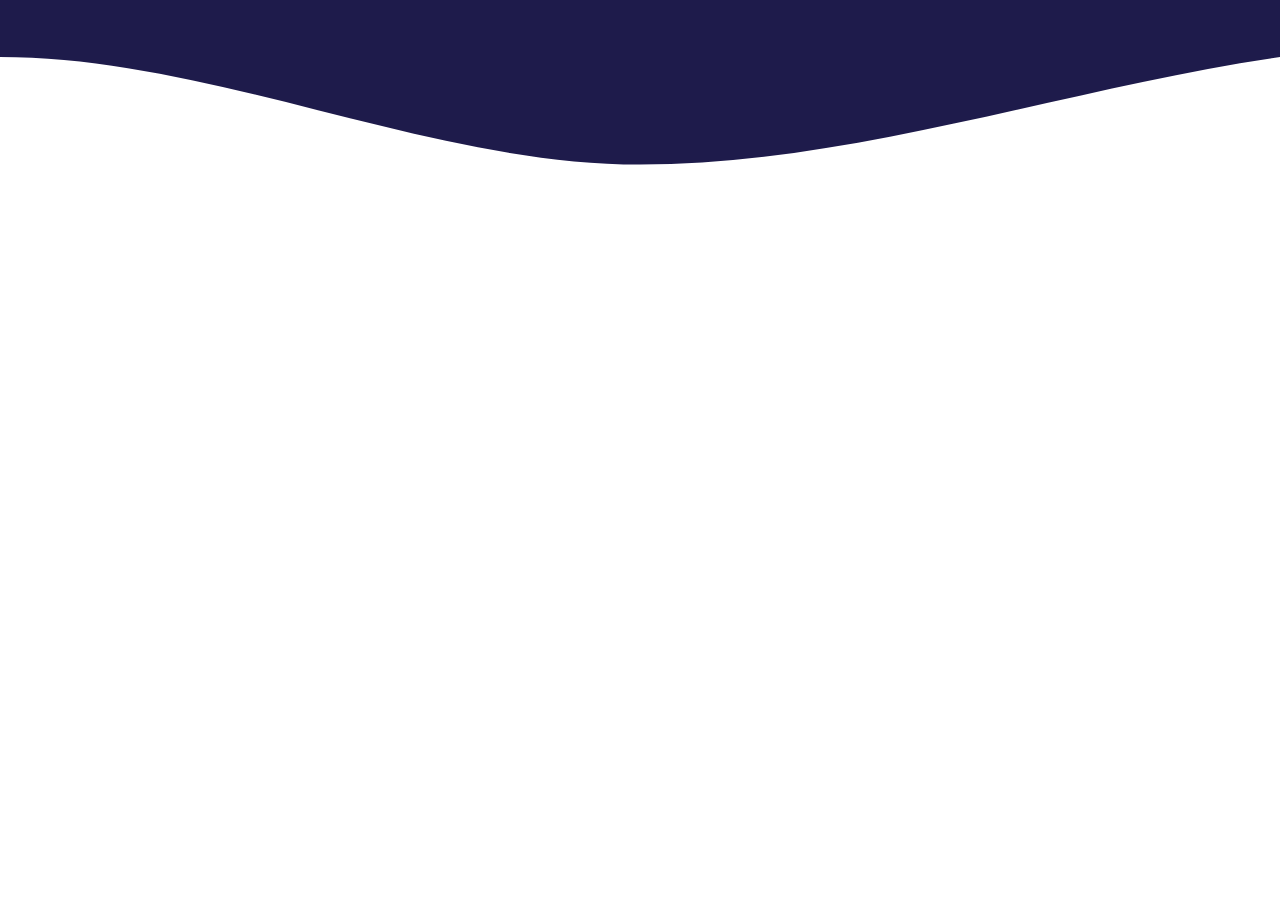
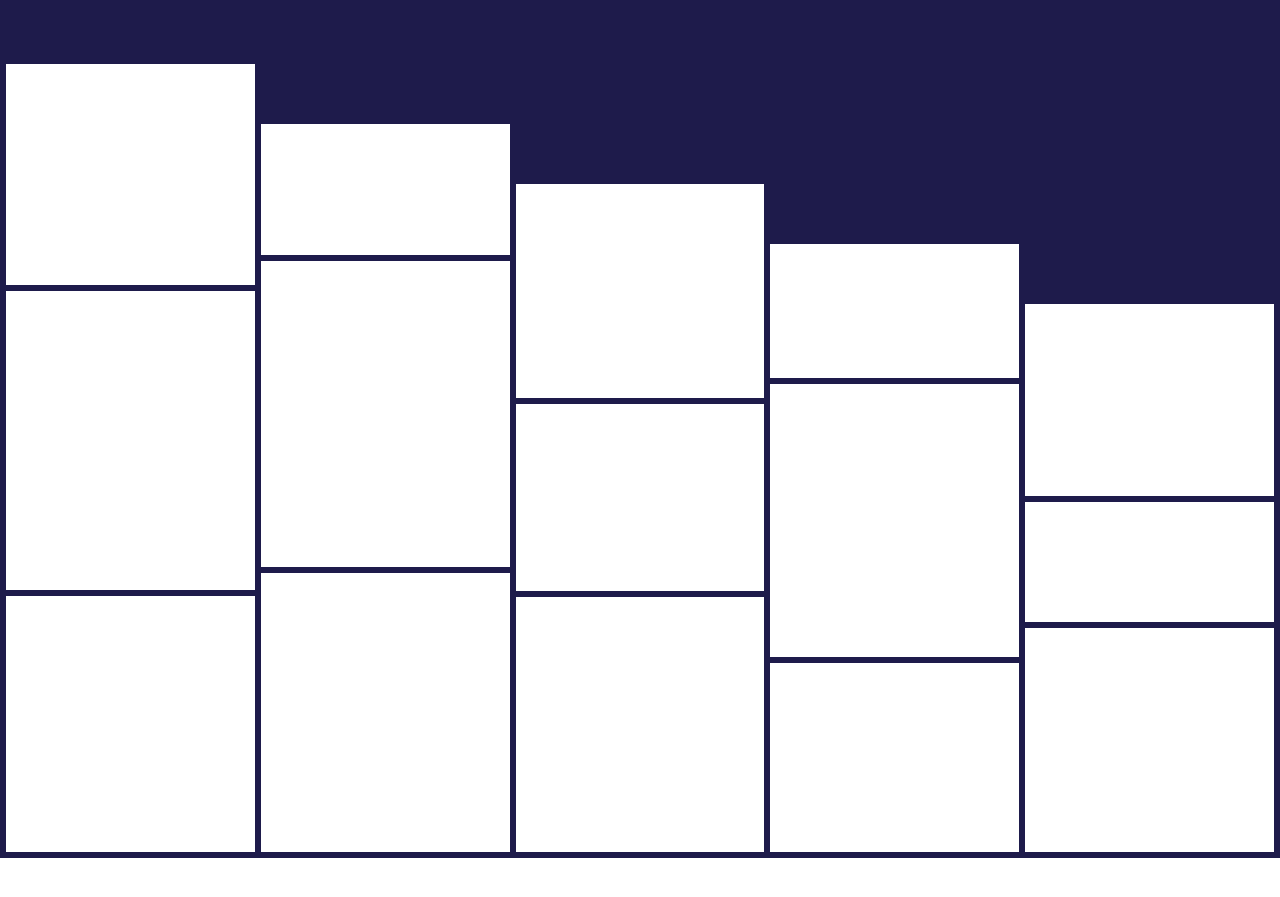
Before and after one commit to MONOKRONE/epic-landing, a Next.js app: page / in a window 1280 px wide. Shown: the part 7604-8501 px from the top of the page. Built offline with nearby package versions, Linux system fonts and the light colour scheme.

Commit message:
Revert "feat: replace masonry grid zoom with elegant curved wave transition"
This reverts commit bf6002e4592593869b06f3313d6bd9125dbefa94.

```diff
--- a/components/PartnerGrid.tsx
+++ b/components/PartnerGrid.tsx
@@ -1,6 +1,57 @@
 "use client";
 
+import { useRef, useEffect } from "react";
+import gsap from "gsap";
+import { ScrollTrigger } from "gsap/ScrollTrigger";
+gsap.registerPlugin(ScrollTrigger);
+
 export default function PartnerGrid() {
+  const gridWrapperRef = useRef<HTMLDivElement>(null);
+  const gridRef = useRef<HTMLDivElement>(null);
+  const whiteOverlayRef = useRef<HTMLDivElement>(null);
+
+  useEffect(() => {
+    const gridWrapper = gridWrapperRef.current;
+    const grid = gridRef.current;
+    const whiteOverlay = whiteOverlayRef.current;
+    if (!gridWrapper || !grid || !whiteOverlay) return;
+
+    const ctx = gsap.context(() => {
+      // Tween 1: Zoom
+      gsap.fromTo(
+        grid,
+        { scale: 1 },
+        {
+          scale: 20,
+          ease: "none",
+          scrollTrigger: {
+            trigger: gridWrapper,
+            start: "top top",
+            end: "bottom top",
+            scrub: 1.5,
+          },
+        }
+      );
+
+      // Tween 2: White overlay
+      gsap.fromTo(
+        whiteOverlay,
+        { opacity: 0 },
+        {
+          opacity: 1,
+          scrollTrigger: {
+            trigger: gridWrapper,
+            start: "70% top",
+            end: "85% top",
+            scrub: 1,
+          },
+        }
+      );
+    }, gridWrapper);
+
+    return () => ctx.revert();
+  }, []);
+
   const logos = [
     { src: "/svg/static_svg_logo-uber.svg", alt: "Uber" },
     { src: "/svg/static_svg_logo-square.svg", alt: "Square" },
@@ -90,20 +141,110 @@
         </div>
       </div>
 
-      {/* PART 2: Curved wave transition — navy to white */}
-      <div style={{ background: "white" }}>
-        <svg
-          viewBox="0 0 1440 200"
-          preserveAspectRatio="none"
-          className="w-full block"
-          style={{ height: "clamp(80px, 12vw, 200px)", marginTop: -1 }}
-          xmlns="http://www.w3.org/2000/svg"
+      {/* PART 2: Grid + Zoom — sticky with scroll animation */}
+      <div ref={gridWrapperRef} className="h-[180vh] lg:h-[300vh]">
+        <div
+          className="sticky top-0 h-screen w-full overflow-hidden"
+          style={{ background: "#1e1b4b" }}
         >
-          <path
-            d="M0,0 C240,0 480,140 720,140 C960,140 1200,40 1440,0 L1440,0 L0,0 Z"
-            fill="#1e1b4b"
+          {/* Masonry grid */}
+          <div
+            ref={gridRef}
+            style={{
+              position: "absolute",
+              inset: 0,
+              display: "flex",
+              gap: 6,
+              padding: 6,
+              background: "#1e1b4b",
+              transformOrigin: "55% 75%",
+              willChange: "transform",
+            }}
+          >
+            {/* Column 1 */}
+            <div
+              style={{
+                flex: 1,
+                display: "flex",
+                flexDirection: "column",
+                gap: 6,
+                paddingTop: 0,
+              }}
+            >
+              <div style={{ background: "white", flex: "0 0 28%" }} />
+              <div style={{ background: "white", flex: "0 0 38%" }} />
+              <div style={{ background: "white", flex: 1 }} />
+            </div>
+            {/* Column 2 */}
+            <div
+              style={{
+                flex: 1,
+                display: "flex",
+                flexDirection: "column",
+                gap: 6,
+                paddingTop: 60,
+              }}
+            >
+              <div style={{ background: "white", flex: "0 0 18%" }} />
+              <div style={{ background: "white", flex: "0 0 42%" }} />
+              <div style={{ background: "white", flex: 1 }} />
+            </div>
+            {/* Column 3 */}
+            <div
+              className="hidden lg:flex"
+              style={{
+                flex: 1,
+                flexDirection: "column",
+                gap: 6,
+                paddingTop: 120,
+              }}
+            >
+              <div style={{ background: "white", flex: "0 0 32%" }} />
+              <div style={{ background: "white", flex: "0 0 28%" }} />
+              <div style={{ background: "white", flex: 1 }} />
+            </div>
+            {/* Column 4 */}
+            <div
+              className="hidden lg:flex"
+              style={{
+                flex: 1,
+                flexDirection: "column",
+                gap: 6,
+                paddingTop: 180,
+              }}
+            >
+              <div style={{ background: "white", flex: "0 0 22%" }} />
+              <div style={{ background: "white", flex: "0 0 45%" }} />
+              <div style={{ background: "white", flex: 1 }} />
+            </div>
+            {/* Column 5 */}
+            <div
+              className="hidden lg:flex"
+              style={{
+                flex: 1,
+                flexDirection: "column",
+                gap: 6,
+                paddingTop: 240,
+              }}
+            >
+              <div style={{ background: "white", flex: "0 0 35%" }} />
+              <div style={{ background: "white", flex: "0 0 22%" }} />
+              <div style={{ background: "white", flex: 1 }} />
+            </div>
+          </div>
+
+          {/* White overlay */}
+          <div
+            ref={whiteOverlayRef}
+            className="absolute inset-0"
+            style={{
+              background: "#ffffff",
+              opacity: 0,
+              zIndex: 10,
+              pointerEvents: "none",
+            }}
           />
-        </svg>
+        </div>
       </div>
     </section>
   );
```
